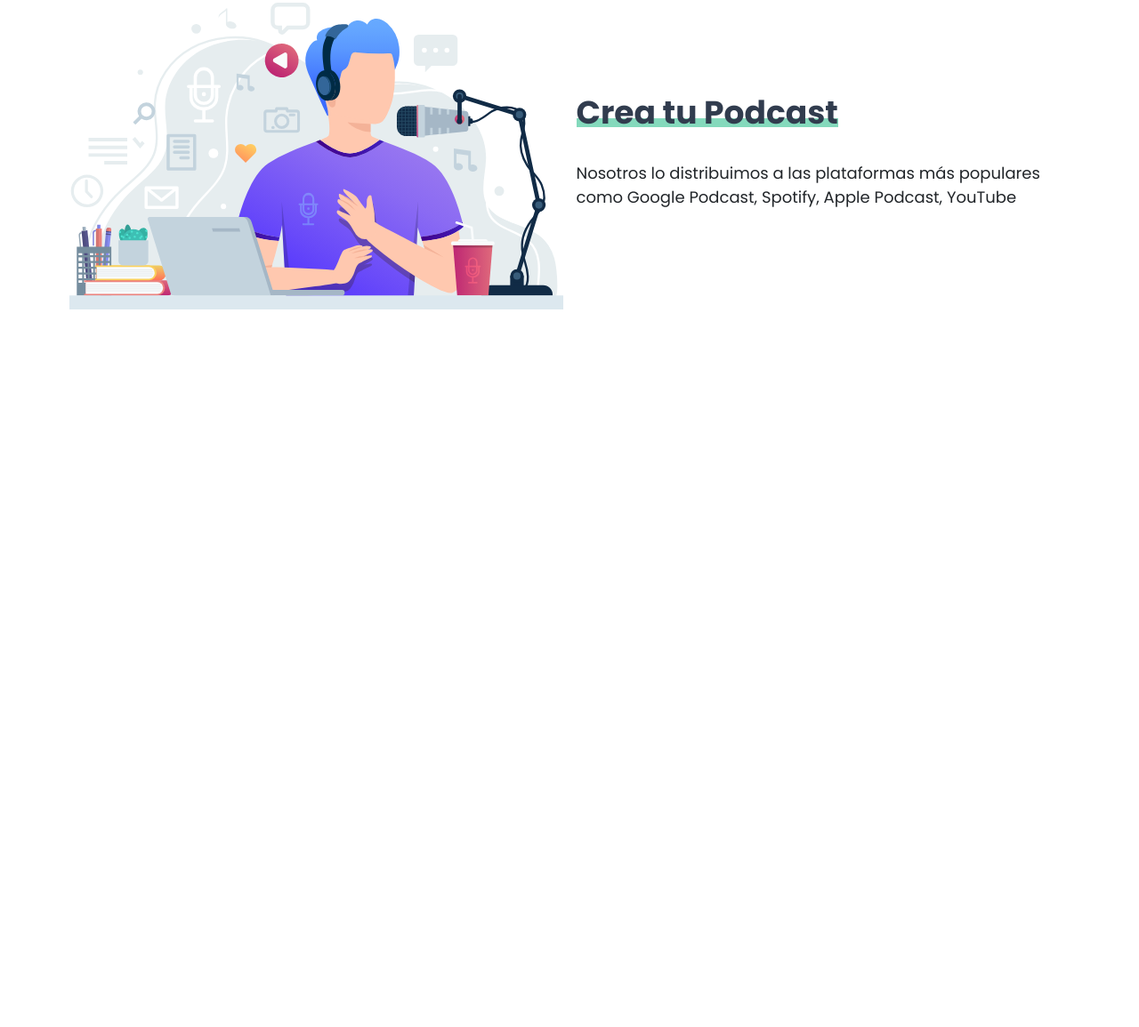
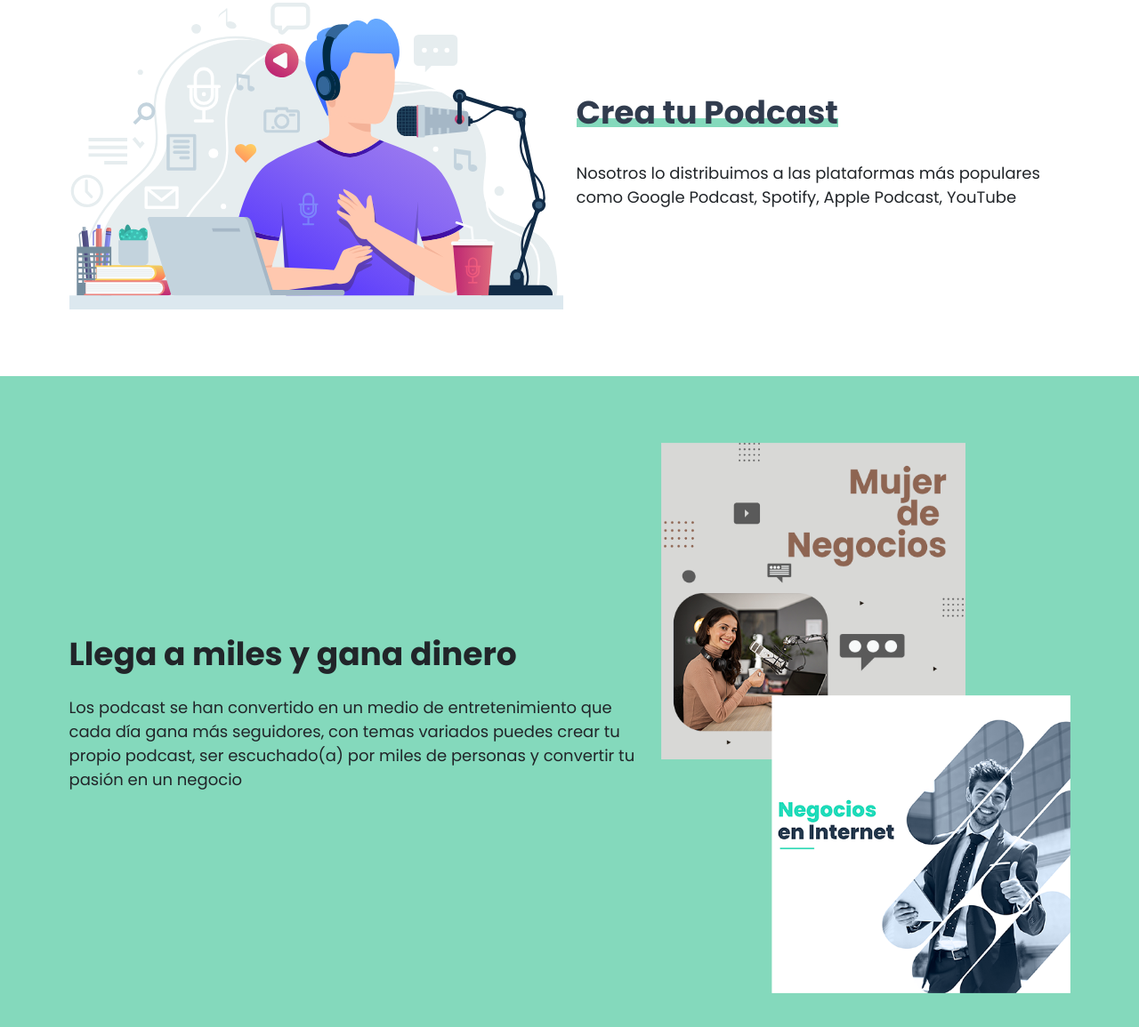
Before and after one commit to kevinacuna0194/PROYECTO-PodcastApp, a website: page index.html in a window 1280 px wide. Shown: the part 900-2055 px from the top of the page at 89% size. Before the commit the page ends 1323 px from the top, so only its background shows below. Drawn offline with Linux system fonts and the light colour scheme.

Commit message:
Crea el HTML de la sección Beneficios

```diff
--- a/index.html
+++ b/index.html
@@ -42,6 +42,21 @@
         </div>
     </section>
 
+    <section class="beneficios bg-primary py-4">
+        <div class="container-xl">
+            <div class="row align-items-center">
+                <div class="col-md-7">
+                    <h2>Llega a miles y gana dinero</h2>
+                    <p>Los podcast se han convertido en un medio de entretenimiento que cada día gana más seguidores, con temas variados puedes crear tu propio podcast, ser escuchado(a) por miles de personas y convertir tu pasión en un negocio</p>
+                </div>
+
+                <div class="col-md-5">
+                    <img class="img-fluid" src="build/img/podcast_cover.png" alt="Imagen Beneficios">
+                </div>
+            </div>
+        </div>
+    </section>
+
 </body>
 
 </html>
```
